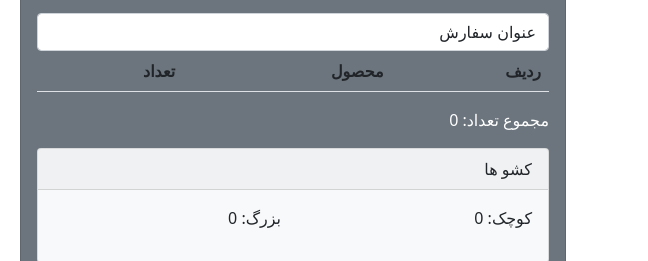
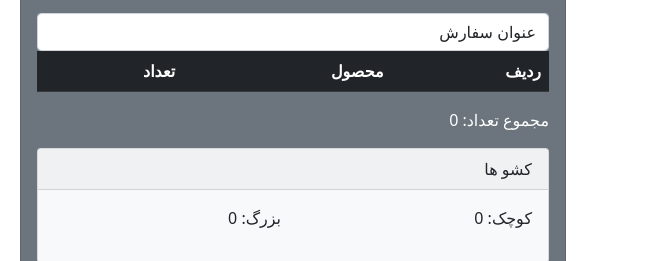
Before and after one commit to sahandbabali/karmatools2, a plain HTML site: page index.html in a window 1280 px wide. Shown: the part 232-493 px from the top of the page, 632-1280 px from the left. Drawn offline with nearby package versions, Linux system fonts and the light colour scheme.

Commit message:
table color

```diff
--- a/index.html
+++ b/index.html
@@ -143,7 +143,7 @@
                     placeholder="عنوان سفارش"
                   />
 
-                  <table class="table table-striped">
+                  <table class="table table-striped table-dark">
                     <thead>
                       <tr>
                         <th>ردیف</th>
```
